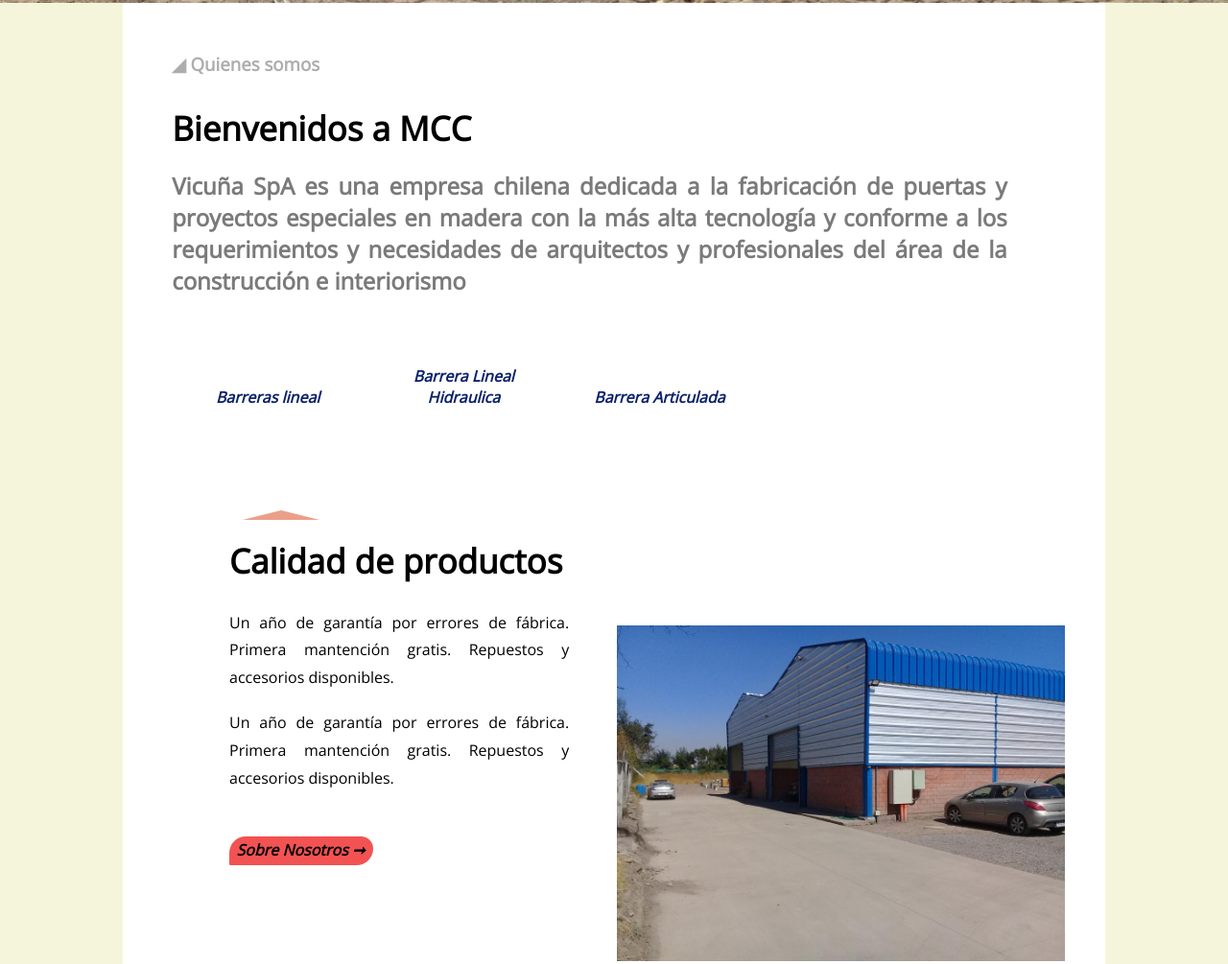
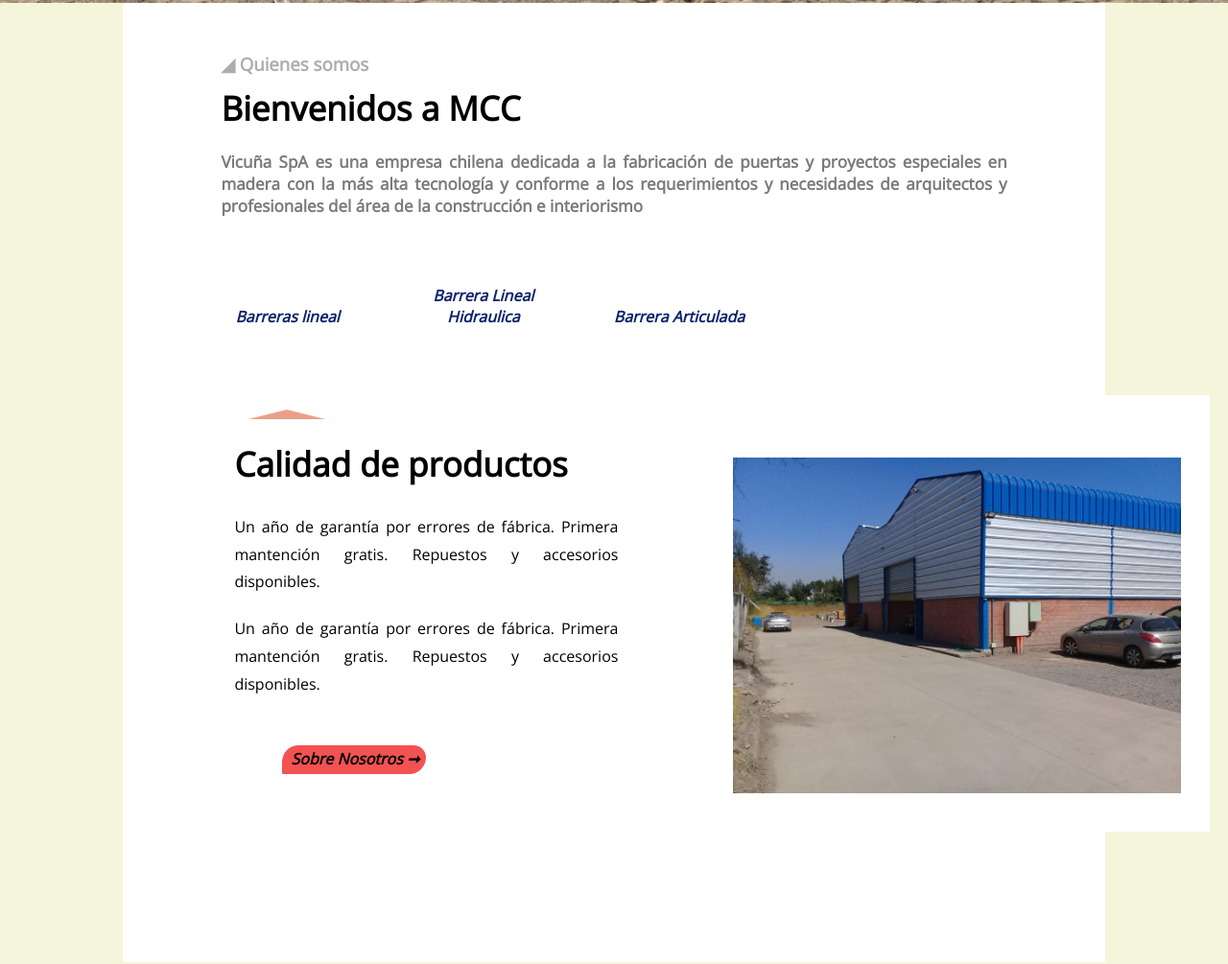
Before and after one commit to Pablosky-afk/PANCISDEV, a plain HTML site: page index.html in a window 1280 px wide. Shown: the part 997-2002 px from the top of the page at 96% size. Drawn offline with nearby package versions, Linux system fonts and the light colour scheme.

Commit message:
detalles cards

```diff
--- a/css/estilos.css
+++ b/css/estilos.css
@@ -502,7 +502,8 @@ header .boton p{
     width: 80%;
     margin-left: 10%;
     margin-top: -5%;
-    height: 1500px;
+    height: 1000px;
+    margin-bottom: 10%;
     background: white;
     position: static;
     z-index: 6;
@@ -510,12 +511,12 @@ header .boton p{
 
 .menuuu h3{
     padding-top: 5%;
-    padding-left: 5%;
+    padding-left: 10%;
     color: #adadad;
 }
 .menuuu h1{
-    padding-top: 3%;
-    padding-left: 5%;
+    padding-top: 1%;
+    padding-left: 10%;
     font-weight: bold;
     font-size: 35px;
 
@@ -523,17 +524,18 @@ header .boton p{
 
 .menuuu h2{
     padding-top: 2%;
-    padding-left: 5%;
+    padding-left: 10%;
     color: #7a7a7a;
     width: 90%;
     text-align: justify;
+    font-size: 17px;
 }
 
 .menuuu .content{
 	box-sizing: border-box;
 	height: 100%;
     padding-top: 5%;
-    padding-left: 5%;
+    padding-left: 10%;
 }
 
 .menuuu{
@@ -544,7 +546,7 @@ header .boton p{
 	.lbl-menu{
 		background: rgb(255, 255, 255);
         padding-top: 5%;
-        padding-left: 5%;
+        padding-left: 7%;
         color: #000;
         font-weight: bold;
 
@@ -618,8 +620,8 @@ header .boton p{
 	}
 
 	.content .tab1:after{
-		left: 90px;
-        bottom: 500px;
+		left: 45px;
+        bottom: 430px;
 
 	}
 	.content .tab2:after{
@@ -663,20 +665,22 @@ header .boton p{
     .tab1 h1{
         color: rgb(0, 0, 0);
         width: 450px;
+        padding-left: 0%;
+
     }
 
     .tab1 p{
         color: rgb(0, 0, 0);
         width: 400px;
         padding-top: 2%;
-        padding-left: 5%;
+        padding-left: 0%;
     }
 
     .tab1 a{
         color: rgb(0, 0, 0);
-        width: 400px;
+        width: 420px;
         padding-top: 2%;
-        padding-left: 5%;
+        padding-left: 0%;
         text-decoration: none;
         font-weight: bold;
         z-index: 11;
@@ -689,6 +693,7 @@ header .boton p{
         background-color: #f01a1ac0;
         margin-left: 5%;
         margin-top: 5%;
+        padding-left: 1%;
         z-index: 10;
         margin-right: 150px;
         height: 30px;
@@ -720,8 +725,8 @@ header .boton p{
     .tab1 img{
         width: 100%;
         height: 350px;
-        margin-top: -250px;
-        padding-left: 450px;
+        margin-top: -330px;
+        padding-left: 520px;
     }
 
 
```
